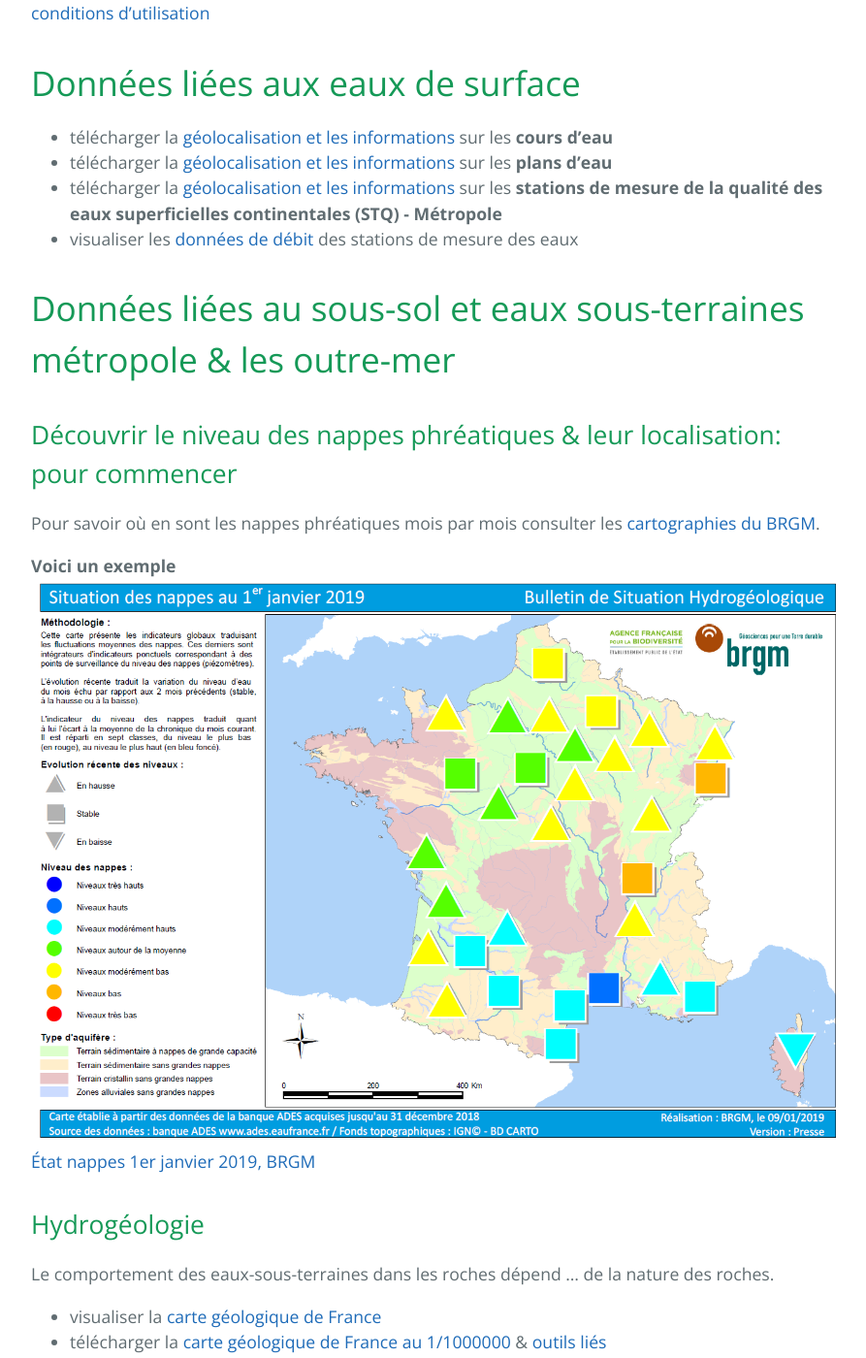
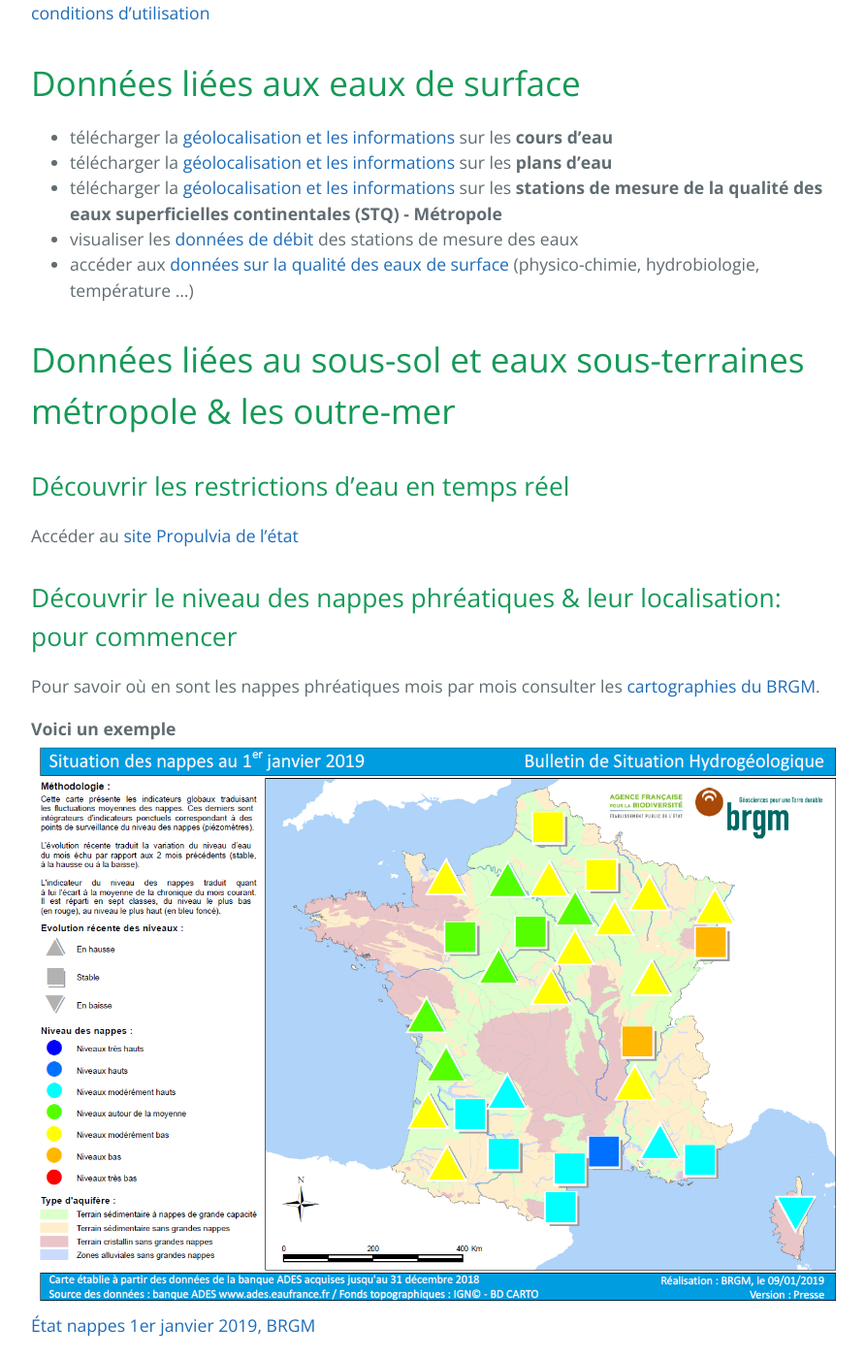
Before and after one commit to secheresses/Ancien-site, a Jekyll site: the page built from pages/donnees.md, in a window 1280 px wide and 1400 px high, scrolled down 4927 px. Shown: the whole window at 97% size, without its empty margins (192-1085 px from the left). Built offline with Jekyll 4.4.1, drawn with Linux system fonts in a browser that asks for light colours; some of the changed text lies outside the part shown.

Commit message:
mise à jour données

```diff
--- a/pages/donnees.md
+++ b/pages/donnees.md
@@ -102,8 +102,14 @@ Représenter les estimations des risques de possibilité de feux de forêt - *m
 * télécharger la [géolocalisation et les informations](https://geo.data.gouv.fr/fr/datasets/2307012099f2a7a7aca99c1467b1492e6e360a19) sur les **plans d'eau**
 * télécharger la [géolocalisation et les informations](https://geo.data.gouv.fr/fr/datasets/47c6e6173297f01950d9765288c225f89570de10) sur les **stations de mesure de la qualité des eaux superficielles continentales (STQ) - Métropole**
 * visualiser les [données de débit](http://hydro.eaufrance.fr/) des stations de mesure des eaux
+* accéder aux [données sur la qualité des eaux de surface](http://www.naiades.eaufrance.fr/thematiques) (physico-chimie, hydrobiologie, température ...)
 
 # Données liées au sous-sol et eaux sous-terraines métropole & les outre-mer
+
+Découvrir les restrictions d'eau en temps réel
+---
+
+Accéder au [site Propulvia de l'état](http://propluvia.developpement-durable.gouv.fr/propluvia/faces/index.jsp)
 
 Découvrir le niveau des nappes phréatiques & leur localisation: pour commencer
 ---
@@ -120,15 +126,22 @@ Le comportement des eaux-sous-terraines dans les roches dépend ... de la nature
 
 * visualiser la [carte géologique de France](http://geoservices.brgm.fr/wms-c.html)
 * télécharger la [carte géologique de France au 1/1000000](http://infoterre.brgm.fr/telechargements/BDCharm50/FR_vecteur.zip) & [outils liés](http://infoterre.brgm.fr/telechargements/BDCharm50/FR_vecteur.zip)
+* [API qualité des nappes](http://hubeau.eaufrance.fr/page/api-qualite-nappes) - voir les différentes APIs
 
 Forages, puits, sources, chateaux d'eau ...
 ---
 
 Toutes les données sur les ouvrages (forages, sondages, puits et sources) souterrains du territoire sont collectées pour être conservées dans une base de données, la BSS, organisée et gérée par le BRGM.
 
+* avoir une [idée précise](http://propluvia.developpement-durable.gouv.fr/propluvia/faces/index.jsp) du **volume de prélèvement sur votre commune**
 * visualiser la [carte de tous ces éléments](http://infoterre.brgm.fr/viewerlite/MainTileForward.do)
 * télécharger la [géolocalisation et les informations](https://geo.data.gouv.fr/fr/datasets/72ab4d229c26513b99300a2f0a9934bbcecb3c47) sur l'ensemble des points d'eau
+
+Eau potable
+---
+
 * télécharger la [géolocalisation et les informations](https://geo.data.gouv.fr/fr/datasets/e38462f476f834432cd6578ed452f4e6c11bdb04) concernant les chateaux d'eau et les réservoirs, stations de pompage
+* accéder aux [données du controle sanitaire de l'eau potable](https://solidarites-sante.gouv.fr/sante-et-environnement/eaux/eau#Resultats-du-controle-sanitaire-de-la-qualite-de-l-eau-potable-en-ligne-nbsp)
 
 
 Autre
```
